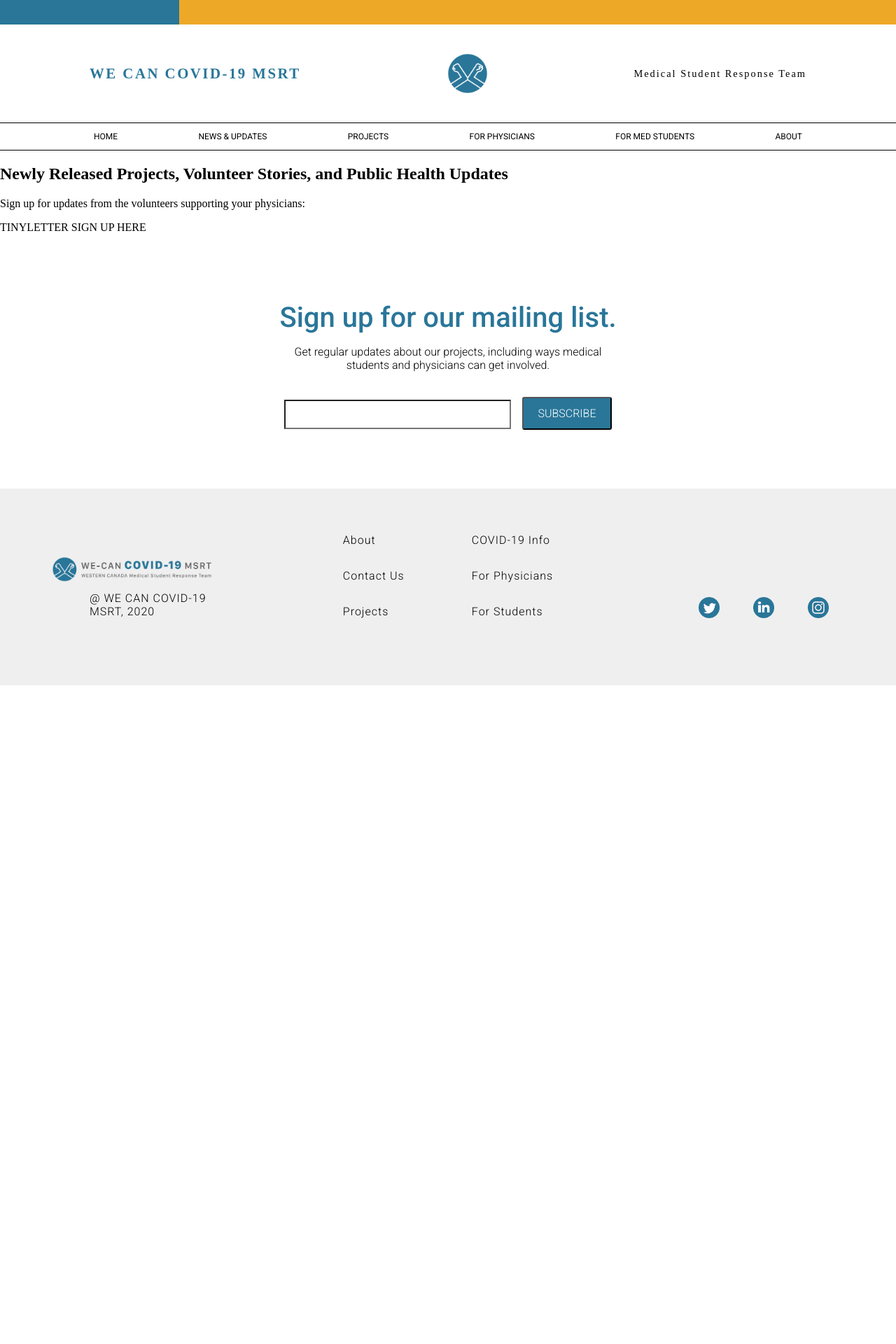
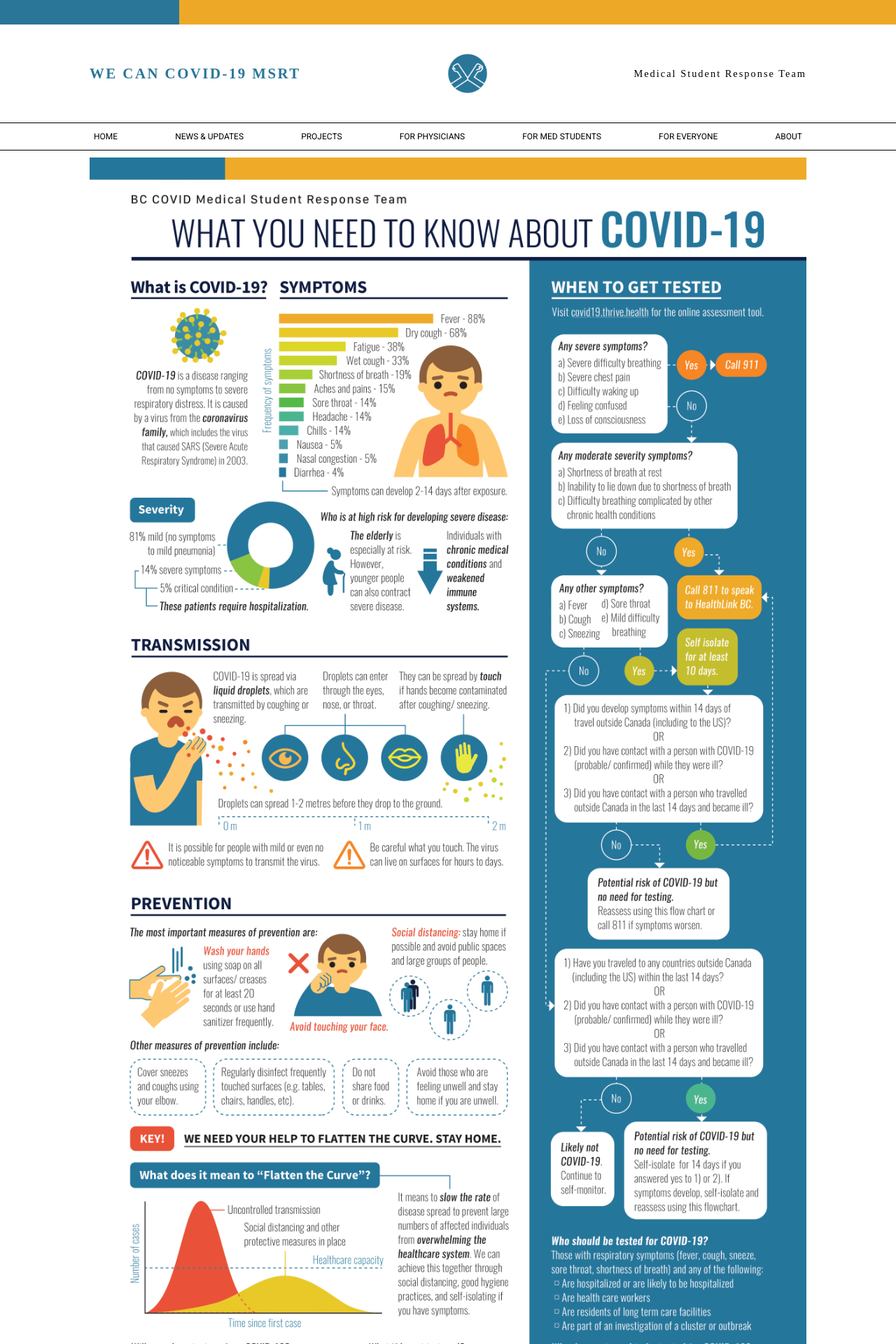
Before and after one commit to wecanmsrt/bcmsrt.github.io, a Jekyll site: the page built from everyone.html, in a window 1280 px wide. Shown: the top 1920 px of the page at 70% size. Built offline with Jekyll 4.4.1, drawn with Linux system fonts in a browser that asks for light colours; some web fonts are replaced; before the commit the page ends 979 px from its top, so only the background shows below that.

Commit message:
add infographic, fix sign up input

```diff
--- a/_includes/navigation.html
+++ b/_includes/navigation.html
@@ -30,7 +30,7 @@
           <a class="nav-item highlight-link" href="/projects">PROJECTS</a>
           <a class="nav-item highlight-link" href="/physicians">FOR PHYSICIANS</a>
           <a class="nav-item highlight-link" href="/students">FOR MED STUDENTS</a>
-<!--          <a class="nav-item highlight-link" href="/everyone">FOR EVERYONE</a>-->
+          <a class="nav-item highlight-link" href="/everyone">FOR EVERYONE</a>
           <a class="nav-item highlight-link" href="/about">ABOUT</a>
 <!--          <a class="nav-item highlight-link" href="/contact">CONTACT US</a>-->
         </div>
--- a/_sass/main.scss
+++ b/_sass/main.scss
@@ -108,6 +108,10 @@
 
   @media screen and (max-width: $transition-width-mobile) {
     width: 90%;
+  }
+
+  img {
+    max-width: 100%;
   }
 }
 
@@ -978,7 +982,7 @@
 }
 
 .support-forms {
-  margin-top: 4rem;
+  margin-top: 2rem;
   display: flex;
   justify-content: space-around;
   flex-wrap: wrap;
--- a/assets/js/projects.js
+++ b/assets/js/projects.js
@@ -188,7 +188,7 @@
     signUpButtonElem.setAttribute("id", "email-submit-btn")
     signUpButtonElem.setAttribute("type", "button")
     signUpButtonElem.setAttribute("value", "Sign Up")
-    signUpButtonElem.addEventListener("onclick", () => window.open('https://forms.gle/HuHVxpsCuT1jLLvi8', '_blank'))
+    signUpButtonElem.setAttribute("onclick", "window.open('https://forms.gle/HuHVxpsCuT1jLLvi8', '_blank')")
     projectInfoElem.appendChild(signUpButtonContainerElem)
   }
 
--- a/everyone.html
+++ b/everyone.html
@@ -3,6 +3,6 @@
 title: Updates
 permalink: /everyone/
 ---
-<h2>Newly Released Projects, Volunteer Stories, and Public Health Updates</h2>
-<p>Sign up for updates from the volunteers supporting your physicians:</p>
-<p>TINYLETTER SIGN UP HERE</p>
+<div class="container">
+  <img style="margin-top: 10px;" src="/assets/images/covid_infographic.png">
+</div>
```
